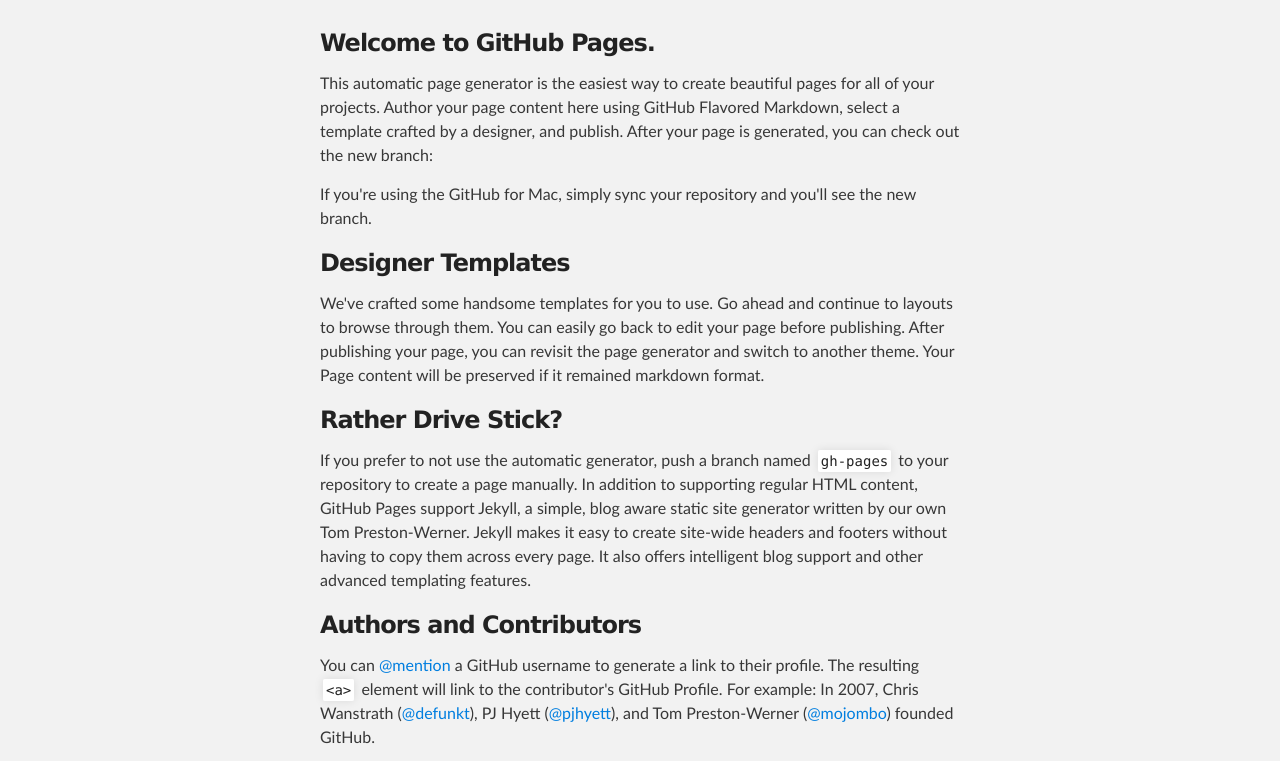
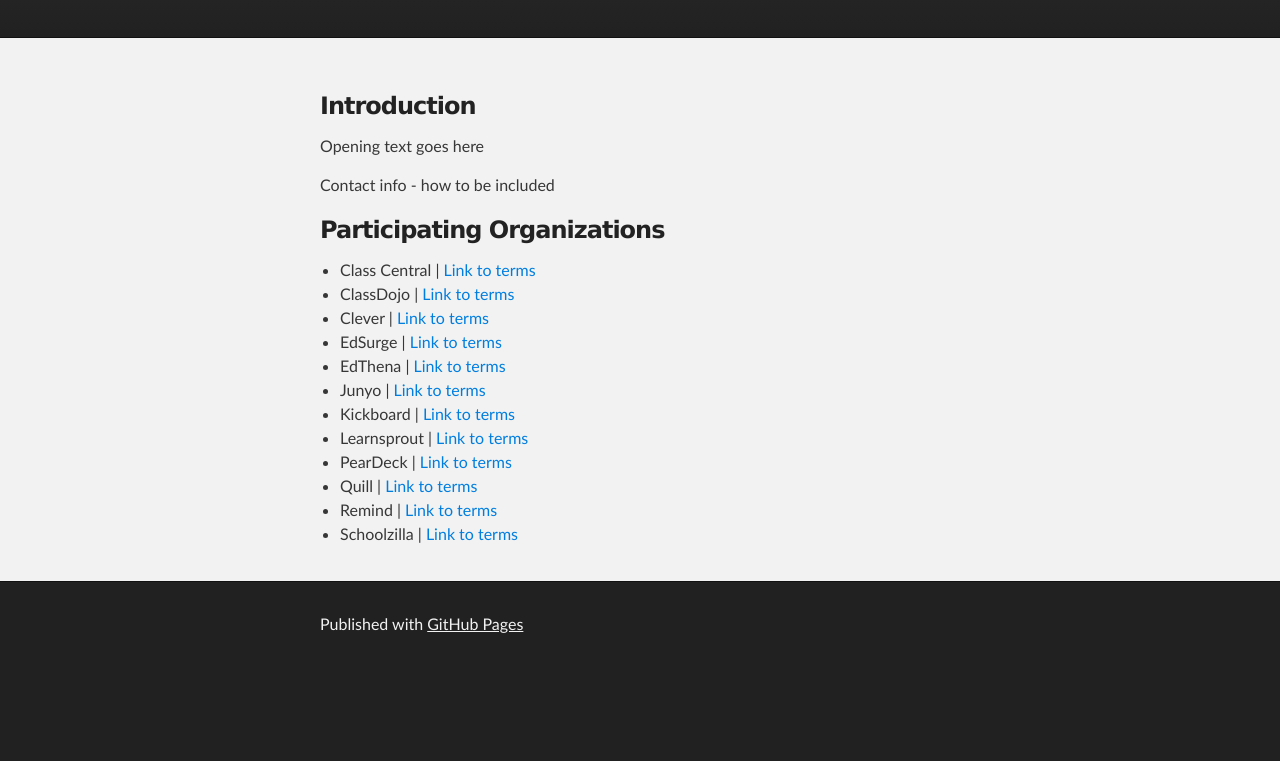
Before and after one commit to privacybychoice/privacybychoice.github.io, a plain HTML site: page index.html in a window 1280 px wide. Shown: the part 235-996 px from the top of the page. After the commit the page ends 906 px from the top, so only its background shows below. Drawn offline with Linux system fonts and the light colour scheme.

Commit message:
Update index.html to get rid of boilerplate
Add initial list of participants, and create section for the intro text

```diff
--- a/index.html
+++ b/index.html
@@ -4,11 +4,11 @@
   <head>
     <meta charset='utf-8'>
     <meta http-equiv="X-UA-Compatible" content="chrome=1">
-    <meta name="description" content="Privacybychoice.GitHub.io : List of companies sharing their terms on github">
+    <meta name="description" content="Privacy policies, shared openly to increase transparency : List of companies sharing their terms">
 
     <link rel="stylesheet" type="text/css" media="screen" href="stylesheets/stylesheet.css">
 
-    <title>Privacybychoice.GitHub.io</title>
+    <title>Privacy policies, shared openly</title>
   </head>
 
   <body>
@@ -18,7 +18,7 @@
         <header class="inner">
           <a id="forkme_banner" href="https://github.com/privacybychoice">View on GitHub</a>
 
-          <h1 id="project_title">Privacybychoice.GitHub.io</h1>
+          <h1 id="project_title">Privacy Policies, Shared Openly</h1>
           <h2 id="project_tagline">List of companies sharing their terms via git</h2>
 
         </header>
@@ -28,31 +28,54 @@
     <div id="main_content_wrap" class="outer">
       <section id="main_content" class="inner">
         <h3>
-<a id="welcome-to-github-pages" class="anchor" href="#welcome-to-github-pages" aria-hidden="true"><span class="octicon octicon-link"></span></a>Welcome to GitHub Pages.</h3>
+<a id="opening-text" class="anchor" href="#opening" aria-hidden="true"></a>Introduction</h3>
 
-<p>This automatic page generator is the easiest way to create beautiful pages for all of your projects. Author your page content here using GitHub Flavored Markdown, select a template crafted by a designer, and publish. After your page is generated, you can check out the new branch:</p>
+<p>Opening text goes here</p>
 
-<p>If you're using the GitHub for Mac, simply sync your repository and you'll see the new branch.</p>
+<p>Contact info - how to be included</p>
 
 <h3>
-<a id="designer-templates" class="anchor" href="#designer-templates" aria-hidden="true"><span class="octicon octicon-link"></span></a>Designer Templates</h3>
+<a id="participant-list" class="anchor" href="#participant-list" aria-hidden="true"></a>Participating Organizations</h3>
 
-<p>We've crafted some handsome templates for you to use. Go ahead and continue to layouts to browse through them. You can easily go back to edit your page before publishing. After publishing your page, you can revisit the page generator and switch to another theme. Your Page content will be preserved if it remained markdown format.</p>
+<ul>
+	<li>
+		Class Central | <a href="https://github.com/dhawalhshah/class-central/commit/35b39a43aac89a1c1fd08c327df6b90c320b187f" alt="Link to terms" title="Link to terms">Link to terms</a>
+	</li>
+	<li>
+		ClassDojo | <a href="https://github.com/classdojo/policies" alt="Link to terms" title="Link to terms">Link to terms</a>
+	</li>
+	<li>
+		Clever | <a href="https://github.com/Clever/policies" alt="Link to terms" title="Link to terms">Link to terms</a>
+	</li>
+	<li>
+		EdSurge	| <a href="https://github.com/edsurge/about.edsurge.com/tree/gh-pages/_posts" alt="Link to terms" title="Link to terms">Link to terms</a>
+	</li>
+	<li>
+		EdThena | <a href="https://github.com/edthena/policies" alt="Link to terms" title="Link to terms">Link to terms</a>
+	</li>
+	<li>
+		Junyo | <a href="" alt="Link to terms" title="Link to terms">Link to terms</a>
+	</li>
+	<li>
+		Kickboard |	<a href="https://github.com/kickboardforteachers/policies" alt="Link to terms" title="Link to terms">Link to terms</a>
+	</li>
+	<li>
+		Learnsprout | <a href="https://github.com/LearnSprout/learnsprout-docs/tree/master/policies" alt="Link to terms" title="Link to terms">Link to terms</a>
+	</li>
+	<li>
+		PearDeck | <a href="https://bitbucket.org/peardeck/policies" alt="Link to terms" title="Link to terms">Link to terms</a>
+	</li>
+	<li>
+		Quill | <a href="https://github.com/empirical-org/Policies" alt="Link to terms" title="Link to terms">Link to terms</a>
+	</li>
+	<li>
+		Remind | <a href="https://github.com/remind101/policies/" alt="Link to terms" title="Link to terms">Link to terms</a>
+	</li>
+	<li>
+		Schoolzilla	| <a href="https://github.com/Schoolzilla/policies" alt="Link to terms" title="Link to terms">Link to terms</a>
+	</li>
+</ul>
 
-<h3>
-<a id="rather-drive-stick" class="anchor" href="#rather-drive-stick" aria-hidden="true"><span class="octicon octicon-link"></span></a>Rather Drive Stick?</h3>
-
-<p>If you prefer to not use the automatic generator, push a branch named <code>gh-pages</code> to your repository to create a page manually. In addition to supporting regular HTML content, GitHub Pages support Jekyll, a simple, blog aware static site generator written by our own Tom Preston-Werner. Jekyll makes it easy to create site-wide headers and footers without having to copy them across every page. It also offers intelligent blog support and other advanced templating features.</p>
-
-<h3>
-<a id="authors-and-contributors" class="anchor" href="#authors-and-contributors" aria-hidden="true"><span class="octicon octicon-link"></span></a>Authors and Contributors</h3>
-
-<p>You can <a href="https://github.com/blog/821" class="user-mention">@mention</a> a GitHub username to generate a link to their profile. The resulting <code>&lt;a&gt;</code> element will link to the contributor's GitHub Profile. For example: In 2007, Chris Wanstrath (<a href="https://github.com/defunkt" class="user-mention">@defunkt</a>), PJ Hyett (<a href="https://github.com/pjhyett" class="user-mention">@pjhyett</a>), and Tom Preston-Werner (<a href="https://github.com/mojombo" class="user-mention">@mojombo</a>) founded GitHub.</p>
-
-<h3>
-<a id="support-or-contact" class="anchor" href="#support-or-contact" aria-hidden="true"><span class="octicon octicon-link"></span></a>Support or Contact</h3>
-
-<p>Having trouble with Pages? Check out the documentation at <a href="https://help.github.com/pages">https://help.github.com/pages</a> or contact <a href="mailto:support@github.com">support@github.com</a> and we’ll help you sort it out.</p>
       </section>
     </div>
 
```
